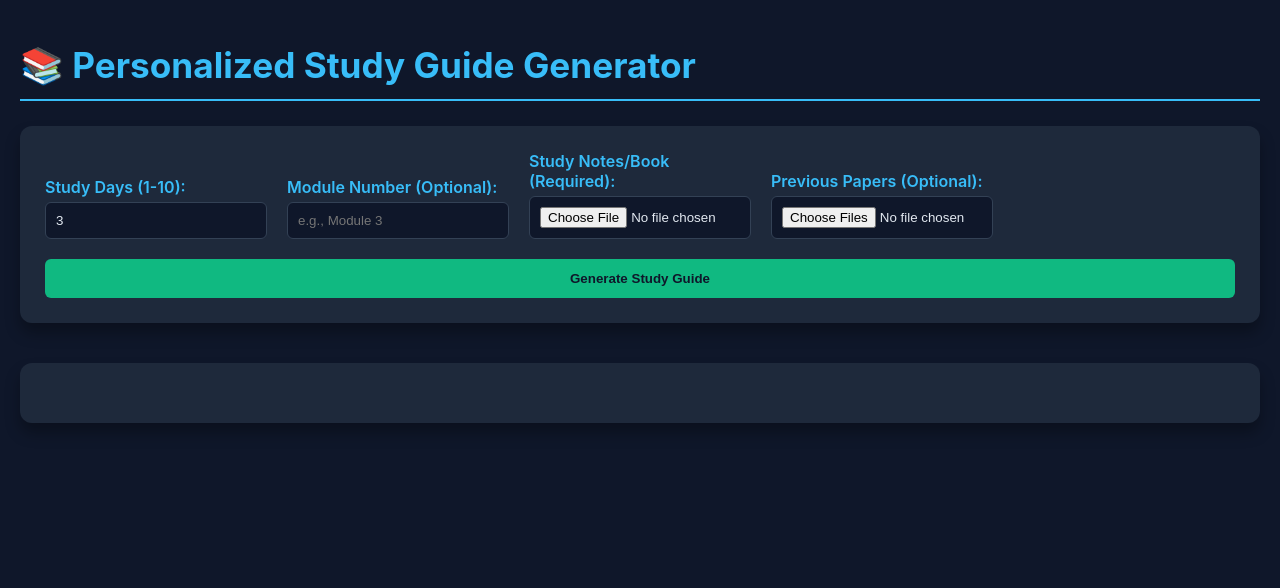
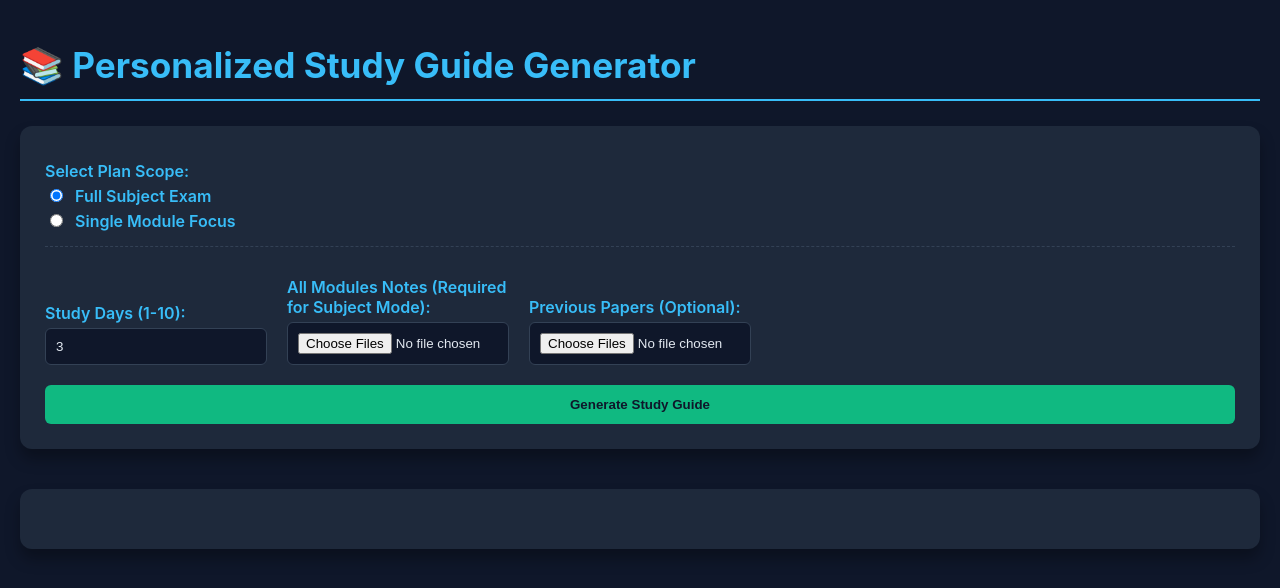
Before and after one commit to FelvinJoseph/Personalized-Study-Guide-Generator, a Flask app: page / in a window 1280 px wide. Shown: the top 588 px of the page. Run offline with Flask 3, Linux system fonts and the light colour scheme.

Commit message:
Added new subject/module modes to study generator

```diff
--- a/app.py
+++ b/app.py
@@ -8,7 +8,7 @@ from google.genai.errors import APIError
 from PIL import Image
 import PyPDF2
 # This import is CRITICAL for structured output validation
-from schemas import StudyGuide
+from schemas import StudyGuide, QuestionAnswer # Updated import
 
 # --- 1. CONFIGURATION & INITIALIZATION ---
 load_dotenv()
@@ -47,10 +47,10 @@ def extract_text_from_pdf(file_path):
         return None
     return text.strip()
 
-def extract_content_parts(file_path, filename, temp_paths_list):
+def extract_content_parts(file_path, filename, temp_paths_list, is_main_notes=True):
     """
-    Extracts content from a file. If PDF text extraction fails,
-    it converts pages to images for Gemini's OCR capability.
+    Extracts content from a single file. If PDF text extraction fails,
+    it converts pages to images for Gemini's OCR capability (only for the main notes).
     """
     file_ext = filename.rsplit('.', 1)[1].lower()
     content_parts = []
@@ -61,11 +61,15 @@ def extract_content_parts(file_path, filename, temp_paths_list):
         if text and len(text) > 10:
             # Use text if extraction was successful
             content_parts.append(types.Part(text=text))
-        else:
+        elif is_main_notes: # Only use OCR fallback for the primary study material
             # Fallback: Convert pages to images for scanned PDFs
             try:
                 doc = fitz.open(file_path)
                 for i, page in enumerate(doc):
+                    if i >= 20: # Limit OCR processing to the first 20 pages for context window management
+                        print("WARNING: Stopping PDF-to-Image conversion at 20 pages.")
+                        break
+
                     # Set resolution for high quality image extraction
                     mat = fitz.Matrix(2.0, 2.0)
                     pix = page.get_pixmap(matrix=mat)
@@ -83,6 +87,10 @@ def extract_content_parts(file_path, filename, temp_paths_list):
             except Exception as e:
                 print(f"PyMuPDF Conversion Error: {e}")
                 return None, "Error: Failed to process PDF. It may be corrupt or encrypted."
+        else:
+             # If it's a supplemental file (like a module or past paper) and text extraction failed,
+             # we treat it as unreadable text rather than trying OCR.
+             return None, f"Warning: Could not extract text from supplemental PDF: {filename}. Skipping."
 
     elif file_ext in ['png', 'jpg', 'jpeg']:
         img = Image.open(file_path)
@@ -100,31 +108,38 @@ def extract_content_parts(file_path, filename, temp_paths_list):
 
 
 # --- GENERATOR FUNCTION (Handles AI call) ---
-def generate_study_guide(content_parts, study_days, module_number):
+def generate_study_guide(content_parts, study_days, plan_mode, module_number):
     """
-    Calls the Gemini API to generate a structured study guide, filtering by module if specified.
+    Calls the Gemini API to generate a structured study guide, tailored for subject or module.
     """
     system_instruction = (
         "You are an expert personalized study planner. Analyze the provided "
         "study material, along with the user's total study days, and strictly output a "
         "day-by-day study plan in the required JSON format. The total_days field MUST match "
-        "the number of DayPlan objects in the study_plan list. Ensure the tasks are highly actionable."
+        "the number of DayPlan objects in the study_plan list. Ensure the tasks are highly actionable. "
+        "Crucially, for every short and long answer question generated, you MUST provide a comprehensive answer "
+        "in the 'answer' field of the QuestionAnswer object, directly based on the notes provided."
     )
 
-    # Conditionally add module filtering to the prompt
+    # Set the prompt based on the planning mode
     module_filter = ""
-    if module_number:
-        module_filter = f"and strictly focus the plan, terms, and questions on the topic/content related to **{module_number}**."
+    if plan_mode == 'module' and module_number:
+        module_filter = f"Focus the study plan and all generated questions/answers strictly on the content related to the module: **{module_number}**."
+    elif plan_mode == 'subject':
+        module_filter = "The provided files cover all modules for a full subject exam. Create a comprehensive, subject-level study plan covering all topics."
+    else:
+        module_filter = "Generate a standard study plan for the provided materials."
 
 
     text_prompt = (
         f"Analyze the uploaded document content and any previous exam papers provided. "
-        f"Generate a complete, personalized study plan based on this material for exactly **{study_days} days** {module_filter}. "
+        f"Generate a complete, personalized study plan based on this material for exactly **{study_days} days**. "
+        f"{module_filter} "
         "Also, extract 5-7 essential key terms. "
         "Generate **2-3 high-priority practice exercises/questions** derived from analyzing common or highly-weighted topics in previous exam papers. "
-        "Finally, predict and list **8 short answer questions (SAQs)** and **4 long answer questions (LAQs)** based on the entire study material. "
-        "Ensure the structure strictly adheres to the required JSON schema, including the lists for short_answer_questions and long_answer_questions."
-        "If a module number was specified, ensure all generated content (schedule, terms, questions) strictly aligns with that module."
+        "Finally, predict and list **8 short answer questions (SAQs)** and **4 long answer questions (LAQs)**. "
+        "**For every question generated (SAQ and LAQ), you MUST also provide a complete answer based on the context provided in the notes/papers.**"
+        "Ensure the structure strictly adheres to the required JSON schema."
     )
 
     full_contents = [types.Part(text=text_prompt)] + content_parts
@@ -162,12 +177,30 @@ def index():
 
 @app.route('/generate', methods=['POST'])
 def generate():
-    if 'file' not in request.files:
-        return jsonify({'error': 'No study notes file uploaded.'}), 400
+    # 1. Input Validation and Parsing
 
-    file = request.files['file']
+    plan_mode = request.form.get('plan_mode', 'subject') # Default to subject mode
 
-    # 1. Input Validation and Parsing
+    if plan_mode == 'module':
+        # In module mode, 'file' is the module notes
+        if 'file' not in request.files:
+            return jsonify({'error': 'No module study notes file uploaded.'}), 400
+        module_notes_files = [request.files['file']]
+        module_number = request.form.get('module_number', '').strip()
+        if not module_number:
+            return jsonify({'error': 'Module study plan selected, but no Module Number provided.'}), 400
+
+    elif plan_mode == 'subject':
+        # In subject mode, 'all_modules_file' contains potentially multiple files
+        module_notes_files = request.files.getlist('all_modules_file')
+        module_number = None # No specific module number needed
+        if not module_notes_files or not any(f.filename for f in module_notes_files):
+             return jsonify({'error': 'Subject study plan selected, but no module notes files uploaded.'}), 400
+
+    else:
+        return jsonify({'error': 'Invalid planning mode selected.'}), 400
+
+
     try:
         study_days = int(request.form.get('study_days', 3))
         if not 1 <= study_days <= 10:
@@ -175,35 +208,47 @@ def generate():
     except ValueError:
         return jsonify({'error': 'Invalid number of study days provided.'}), 400
 
-    # Retrieve the optional module number field
-    module_number = request.form.get('module_number', '').strip()
-
-    # 2. File Validation and Setup
-    if file.filename == '' or not allowed_file(file.filename):
-        return jsonify({'error': 'No selected file or invalid file type for study notes.'}), 400
 
     all_content_parts = []
     temp_file_paths = []
 
-    # --- Process Main Study File ---
-    filename = file.filename
-    file_path = os.path.join(app.config['UPLOAD_FOLDER'], filename)
-    file.save(file_path)
-    temp_file_paths.append(file_path)
+    # --- Process Study Files (Main Notes / All Modules) ---
 
-    content_parts, error = extract_content_parts(file_path, filename, temp_file_paths)
+    for i, file in enumerate(module_notes_files):
+        if file.filename == '' or not allowed_file(file.filename):
+            continue
 
-    if error:
-        return jsonify({'error': error}), 500
+        is_main_notes = (plan_mode == 'module' and i == 0) # Only first file in module mode gets OCR fallback
 
-    all_content_parts.extend(content_parts)
+        filename = file.filename
+        # Prefix file names to distinguish multiple module files in the uploads folder
+        file_prefix = 'module_notes' if plan_mode == 'subject' else 'main_notes'
+        file_path = os.path.join(app.config['UPLOAD_FOLDER'], f'{file_prefix}_{i}_{filename}')
+        file.save(file_path)
+        temp_file_paths.append(file_path)
+
+        content_parts, error = extract_content_parts(file_path, filename, temp_file_paths, is_main_notes=is_main_notes)
+
+        # Handle errors from file extraction
+        if error and "Error:" in error:
+            return jsonify({'error': error}), 500
+
+        if content_parts:
+            # Add a separator to distinguish content from different files for the model
+            file_identifier = f"\n\n--- STUDY MATERIAL FILE #{i+1} ({filename}) ---\n\n"
+            all_content_parts.append(types.Part(text=file_identifier))
+            all_content_parts.extend(content_parts)
+
+    if not all_content_parts:
+        return jsonify({'error': 'Failed to extract any readable content from the primary study materials.'}), 500
+
 
     # --- Process Multiple Optional Past Papers ---
     past_papers_list = request.files.getlist('past_paper')
 
     for i, past_paper_file in enumerate(past_papers_list):
 
-        if not past_paper_file or not past_paper_file.filename:
+        if not past_paper_file or not past_paper_file.filename or not allowed_file(past_paper_file.filename):
             continue
 
         paper_name = f'past_{i}_{past_paper_file.filename}'
@@ -214,12 +259,11 @@ def generate():
         paper_ext = paper_name.rsplit('.', 1)[1].lower()
         paper_text = None
 
-        # Extract text from past papers
+        # Extract text from past papers (no OCR fallback for supplemental files)
         if paper_ext == 'pdf':
             paper_text = extract_text_from_pdf(past_paper_path)
             if not paper_text:
-                 # If text extraction fails on a past paper PDF, treat it as empty or unreadable
-                 paper_text = f"WARNING: Could not read content from past paper #{i+1}. Treating as empty."
+                paper_text = f"WARNING: Could not read content from past paper PDF #{i+1}. Treating as empty."
 
         elif paper_ext == 'txt':
             with open(past_paper_path, 'r', encoding='utf-8') as f:
@@ -232,7 +276,7 @@ def generate():
 
     # --- AI Generation ---
     try:
-        study_guide_obj = generate_study_guide(all_content_parts, study_days, module_number)
+        study_guide_obj = generate_study_guide(all_content_parts, study_days, plan_mode, module_number)
 
         if isinstance(study_guide_obj, str):
             return jsonify({'error': f'AI Generation Failed: {study_guide_obj}'}), 500
--- a/templates/index.html
+++ b/templates/index.html
@@ -15,6 +15,7 @@
             --color-accent-teal: #14b8a6;
             --color-warning-yellow: #facc15;
             --color-error-red: #ef4444;
+            --color-purple: #a855f7;
         }
 
         body {
@@ -78,7 +79,6 @@
         }
 
         button {
-            /* Changed from 'span full' to 'span 2 / -1' on wider screens for better layout */
             grid-column: 1 / -1;
             padding: 12px 25px;
             background-color: var(--color-accent-green);
@@ -89,9 +89,38 @@
             font-weight: bold;
             transition: background-color 0.3s, transform 0.1s;
         }
-        button:hover {
+        button:hover:not(:disabled) {
             background-color: #059669; /* Darker green for hover */
             transform: translateY(-1px);
+        }
+        button:disabled {
+            background-color: #3f6212;
+            cursor: not-allowed;
+        }
+
+        /* NEW: Plan Mode Selector Styling */
+        #planModeContainer {
+            grid-column: 1 / -1; /* Span the whole row */
+            padding: 10px 0;
+            border-bottom: 1px dashed #334155;
+            margin-bottom: 10px;
+        }
+        .radio-group label {
+            display: inline-flex;
+            align-items: center;
+            margin-right: 20px;
+            font-weight: normal;
+            color: var(--color-text-light);
+            cursor: pointer;
+        }
+        .radio-group input[type="radio"] {
+            margin-right: 8px;
+            width: auto;
+        }
+
+        /* Conditional Input Groups */
+        .conditional-input {
+            grid-column: span 1;
         }
 
         /* Results and Loading */
@@ -144,7 +173,6 @@
         }
 
         /* Study Guide Specifics */
-        /* Changed from ol, ul to just ul */
         ul { padding-left: 20px; line-height: 1.6; }
 
         /* Study Plan Days - TARGETING THE UL .study-plan-list */
@@ -192,7 +220,6 @@
             padding: 8px;
             margin-bottom: 5px;
             border-radius: 4px;
-            /* Removed custom list-style/counter settings from here */
         }
 
         /* Key Terms Styling */
@@ -207,19 +234,33 @@
             margin-bottom: 20px;
         }
 
-        /* Question Lists */
+        /* Question Lists & Answers */
         .question-list { list-style: none; padding-left: 0; }
         .question-list li {
             padding: 12px;
-            margin-bottom: 8px;
+            margin-bottom: 15px;
             border-left: 4px solid var(--color-warning-yellow);
             background: #253140;
             font-weight: 500;
             border-radius: 6px;
         }
         .laq-list li {
-            border-left: 4px solid var(--color-error-red);
-            background: #2e1c27;
+            border-left: 4px solid var(--color-purple); /* Changed color for LAQs */
+            background: #2e1c3a;
+        }
+        .question-list .answer {
+            margin-top: 10px;
+            padding: 10px;
+            background: var(--color-bg-dark); /* Dark background for answer box */
+            border-top: 1px dashed #334155;
+            font-size: 0.9em;
+            font-weight: normal;
+            color: var(--color-text-light);
+        }
+        .answer strong {
+            color: var(--color-accent-green);
+            display: block;
+            margin-bottom: 5px;
         }
 
         /* Responsive adjustments */
@@ -232,6 +273,9 @@
             }
             body {
                 padding: 15px;
+            }
+            #planModeContainer {
+                grid-column: 1;
             }
         }
 
@@ -246,19 +290,38 @@
     <h1>📚 Personalized Study Guide Generator</h1>
 
     <form id="uploadForm" enctype="multipart/form-data">
+        <div id="planModeContainer">
+            <label>Select Plan Scope:</label>
+            <div class="radio-group">
+                <label>
+                    <input type="radio" name="plan_mode" value="subject" id="subjectMode" checked>
+                    Full Subject Exam
+                </label>
+                <label>
+                    <input type="radio" name="plan_mode" value="module" id="moduleMode">
+                    Single Module Focus
+                </label>
+            </div>
+        </div>
+
         <div>
             <label for="daysInput">Study Days (1-10):</label>
             <input type="number" id="daysInput" name="study_days" min="1" max="10" value="3" required>
         </div>
 
-        <div>
-            <label for="moduleInput">Module Number (Optional):</label>
-            <input type="text" id="moduleInput" name="module_number" placeholder="e.g., Module 3">
+        <div id="moduleNumberGroup" class="conditional-input" style="display:none;">
+            <label for="moduleInput">Specific Module Number:</label>
+            <input type="text" id="moduleInput" name="module_number" placeholder="e.g., Module 3: Networking Basics">
         </div>
 
-        <div>
-            <label for="fileInput">Study Notes/Book (Required):</label>
-            <input type="file" name="file" id="fileInput" accept=".pdf,.png,.jpg,.jpeg,.txt" required>
+        <div id="allModulesGroup" class="conditional-input">
+            <label for="allModulesInput">All Modules Notes (Required for Subject Mode):</label>
+            <input type="file" name="all_modules_file" id="allModulesInput" accept=".pdf,.png,.jpg,.jpeg,.txt" multiple required>
+        </div>
+
+        <div id="singleModuleGroup" class="conditional-input" style="display:none;">
+            <label for="fileInput">Single Module Notes/Book (Required for Module Mode):</label>
+            <input type="file" name="file" id="fileInput" accept=".pdf,.png,.jpg,.jpeg,.txt">
         </div>
 
         <div>
@@ -277,7 +340,6 @@
         </div>
 
     <script>
-        // Array of funny/engaging loading messages
         const loadingMessages = [
             "Fueling the study genius... analyzing concepts!",
             "Crunching past papers. We found the question nobody asked for!",
@@ -305,37 +367,85 @@
             clearInterval(messageInterval);
         }
 
+        // NEW: Toggle visibility of inputs based on Plan Mode
+        function toggleInputFields() {
+            const mode = document.querySelector('input[name="plan_mode"]:checked').value;
+            const moduleGroup = document.getElementById('moduleNumberGroup');
+            const allModulesGroup = document.getElementById('allModulesGroup');
+            const singleModuleGroup = document.getElementById('singleModuleGroup');
+            const singleModuleInput = document.getElementById('fileInput');
+            const allModulesInput = document.getElementById('allModulesInput');
+
+            if (mode === 'module') {
+                moduleGroup.style.display = 'block';
+                singleModuleGroup.style.display = 'block';
+                allModulesGroup.style.display = 'none';
+                singleModuleInput.required = true;
+                allModulesInput.required = false;
+                singleModuleInput.name = 'file'; // Use the expected backend field name
+            } else { // subject mode
+                moduleGroup.style.display = 'none';
+                singleModuleGroup.style.display = 'none';
+                allModulesGroup.style.display = 'block';
+                singleModuleInput.required = false;
+                allModulesInput.required = true;
+                singleModuleInput.name = 'file_disabled'; // Prevent sending this field
+            }
+        }
+
+        // Initialize the fields on load
+        document.addEventListener('DOMContentLoaded', toggleInputFields);
+
+        // Listen for radio button changes
+        document.querySelectorAll('input[name="plan_mode"]').forEach(radio => {
+            radio.addEventListener('change', toggleInputFields);
+        });
+
 
         document.getElementById('uploadForm').addEventListener('submit', async function(e) {
             e.preventDefault();
 
-            const fileInput = document.getElementById('fileInput');
-            const file = fileInput.files[0];
+            const mode = document.querySelector('input[name="plan_mode"]:checked').value;
             const daysInput = document.getElementById('daysInput');
             const paperInput = document.getElementById('paperInput');
             const moduleInput = document.getElementById('moduleInput');
             const moduleNumber = moduleInput.value.trim();
 
+            const mainFileInput = (mode === 'module') ? document.getElementById('fileInput') : document.getElementById('allModulesInput');
+            const files = mainFileInput.files;
+
             const loading = document.getElementById('loading');
             const resultsDiv = document.getElementById('results');
 
-            if (!file) {
-                resultsDiv.innerHTML = '<p class="error">Please select a study notes file to begin.</p>';
+            if (files.length === 0) {
+                resultsDiv.innerHTML = '<p class="error">Please select study notes files to begin.</p>';
                 return;
             }
 
             loading.style.display = 'flex'; // Show loading
-            startMessageCycle();            // Start animation and messages
+            startMessageCycle();            // Start animation and messages
             resultsDiv.innerHTML = '';
 
+            const submitButton = document.querySelector('button[type="submit"]');
+            submitButton.disabled = true;
+
             const formData = new FormData();
-            formData.append('file', file);
+            formData.append('plan_mode', mode);
             formData.append('study_days', daysInput.value);
 
-            if (moduleNumber) {
-                formData.append('module_number', moduleNumber);
+            // Append main study files based on mode
+            if (mode === 'module') {
+                formData.append('file', files[0]);
+                if (moduleNumber) {
+                    formData.append('module_number', moduleNumber);
+                }
+            } else { // subject mode
+                for (const file of files) {
+                    formData.append('all_modules_file', file);
+                }
             }
 
+            // Append optional past papers
             if (paperInput.files.length > 0) {
                 for (const pastPaper of paperInput.files) {
                     formData.append('past_paper', pastPaper);
@@ -373,39 +483,34 @@
 
                     // --- 3. Day-by-Day Study Plan ---
                     html += '<h3>🗓️ Detailed Study Schedule</h3>';
-                    // *** MODIFIED HERE: Changed <ol> to <ul> ***
                     html += '<ul class="study-plan-list">';
 
-                    // Limit the display of study plan days to the number requested by the user
                     const requestedDays = parseInt(daysInput.value, 10);
-                    // Use slice to take only the first 'requestedDays' elements from the API response
                     const planToDisplay = guide.study_plan.slice(0, requestedDays);
 
                     planToDisplay.forEach(dayPlan => {
                         html += `<li><strong>${dayPlan.focus_topic}</strong>`;
-                        // Inner list remains <ul> for simple bullets
                         html += '<ul>';
                         dayPlan.tasks.forEach(task => {
                             html += `<li>${task}</li>`;
                         });
                         html += '</ul></li>';
                     });
-                    // *** MODIFIED HERE: Changed </ol> to </ul> ***
                     html += '</ul>';
 
                     // --- 4. Predicted Short Answer Questions (SAQs) ---
-                    html += '<h3>❓ Predicted Short Answer Questions (SAQs)</h3>';
+                    html += '<h3>❓ Predicted Short Answer Questions (SAQs) & Answers</h3>';
                     html += '<ul class="question-list">';
-                    guide.short_answer_questions.forEach(q => {
-                        html += `<li>${q}</li>`;
+                    guide.short_answer_questions.forEach(qa => {
+                        html += `<li>${qa.question}<div class="answer"><strong>Answer:</strong> ${qa.answer}</div></li>`;
                     });
                     html += '</ul>';
 
                     // --- 5. Predicted Long Answer Questions (LAQs) ---
-                    html += '<h3>✍️ Predicted Long Answer Questions (LAQs)</h3>';
+                    html += '<h3>✍️ Predicted Long Answer Questions (LAQs) & Answers</h3>';
                     html += '<ul class="question-list laq-list">';
-                    guide.long_answer_questions.forEach(q => {
-                        html += `<li>${q}</li>`;
+                    guide.long_answer_questions.forEach(qa => {
+                        html += `<li>${qa.question}<div class="answer"><strong>Answer:</strong> ${qa.answer}</div></li>`;
                     });
                     html += '</ul>';
 
@@ -417,6 +522,8 @@
                 stopMessageCycle(); // Stop the message cycling
                 loading.style.display = 'none';
                 resultsDiv.innerHTML = `<p class="error">An unexpected error occurred: ${error.message}</p>`;
+            } finally {
+                submitButton.disabled = false;
             }
         });
     </script>
```
Also changed, not shown: schemas.py (+9 -2 lines).
